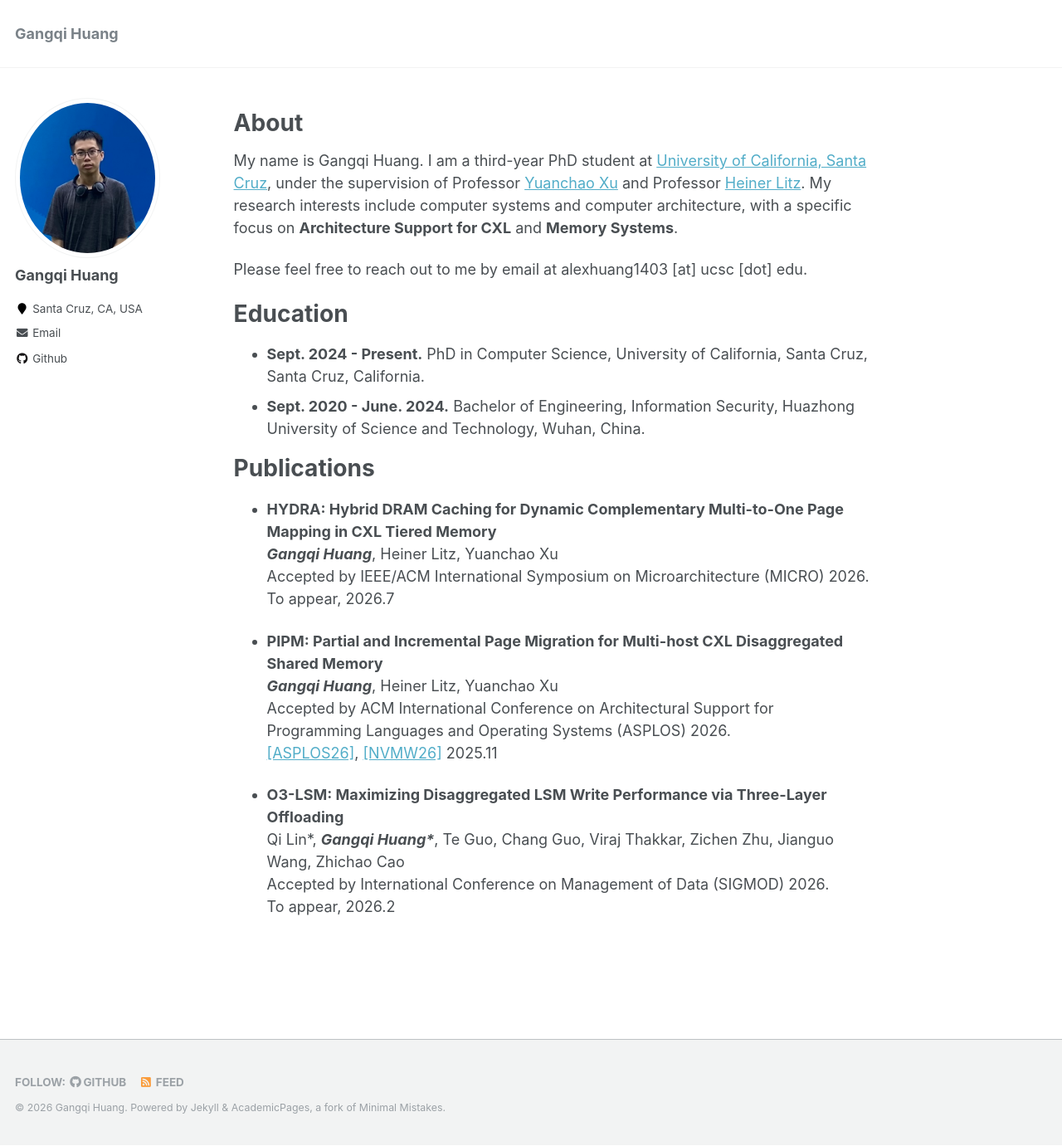
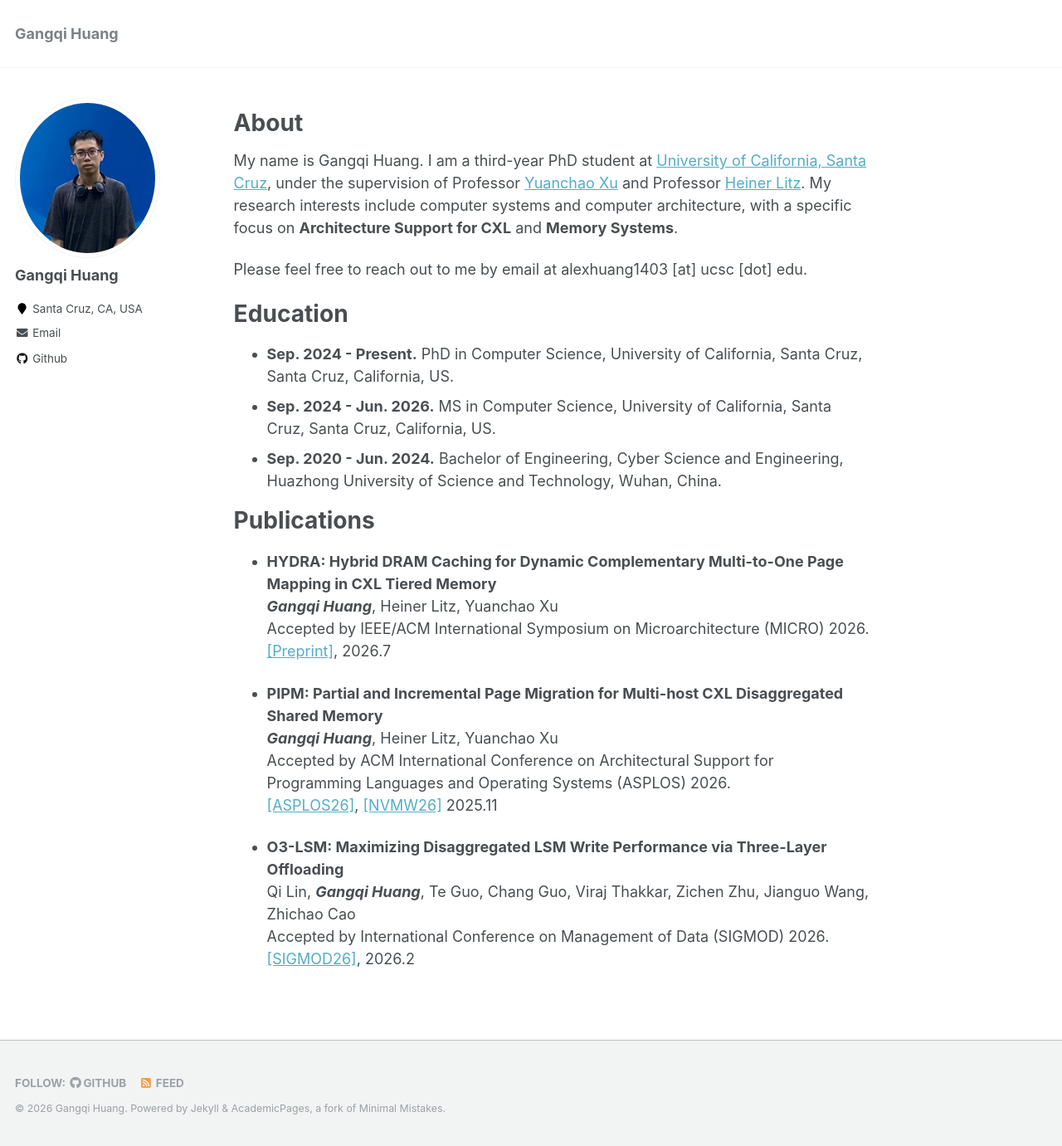
Before and after one commit to ghuang14/ghuang14.github.io, a Jekyll site: the page built from _pages/about.md, in a window 1280 px wide and 1381 px high. Shown: the whole window at 83% size. Built offline with Jekyll 4.4.1, drawn with Linux system fonts in a browser that asks for light colours.

Commit message:
upd link and info

```diff
--- a/_pages/about.md
+++ b/_pages/about.md
@@ -16,15 +16,16 @@ Please feel free to reach out to me by email at alexhuang1403 [at] ucsc [dot] ed
 
 # Education
 
-- **Sept. 2024 - Present.** PhD in Computer Science, University of California, Santa Cruz, Santa Cruz, California.
-- **Sept. 2020 - June. 2024.** Bachelor of Engineering, Information Security, Huazhong University of Science and Technology, Wuhan, China.
+- **Sep. 2024 - Present.** PhD in Computer Science, University of California, Santa Cruz, Santa Cruz, California, US.
+- **Sep. 2024 - Jun. 2026.** MS in Computer Science, University of California, Santa Cruz, Santa Cruz, California, US.
+- **Sep. 2020 - Jun. 2024.** Bachelor of Engineering, Cyber Science and Engineering, Huazhong University of Science and Technology, Wuhan, China.
 
 # Publications
 
 * **HYDRA: Hybrid DRAM Caching for Dynamic Complementary Multi-to-One Page Mapping in CXL Tiered Memory** \
 ***Gangqi Huang***, Heiner Litz, Yuanchao Xu \
 Accepted by IEEE/ACM International Symposium on Microarchitecture (MICRO) 2026. \
-To appear, 2026.7
+[[Preprint]](/files/hydra2026micro.pdf), 2026.7
 
 * **PIPM: Partial and Incremental Page Migration for Multi-host CXL Disaggregated Shared Memory** \
 ***Gangqi Huang***, Heiner Litz, Yuanchao Xu \
@@ -32,6 +33,6 @@ Accepted by ACM International Conference on Architectural Support for Programmin
 [[ASPLOS26]](/files/pipm2026asplos.pdf), [[NVMW26]](/files/pipm2026nvmw.pdf) 2025.11
 
 * **O3-LSM: Maximizing Disaggregated LSM Write Performance via Three-Layer Offloading** \
-Qi Lin\*, ***Gangqi Huang\****, Te Guo, Chang Guo, Viraj Thakkar, Zichen Zhu, Jianguo Wang, Zhichao Cao \
+Qi Lin, ***Gangqi Huang***, Te Guo, Chang Guo, Viraj Thakkar, Zichen Zhu, Jianguo Wang, Zhichao Cao \
 Accepted by International Conference on Management of Data (SIGMOD) 2026. \
-To appear, 2026.2
+[[SIGMOD26]](https://dl.acm.org/doi/abs/10.1145/3802093), 2026.2
```
